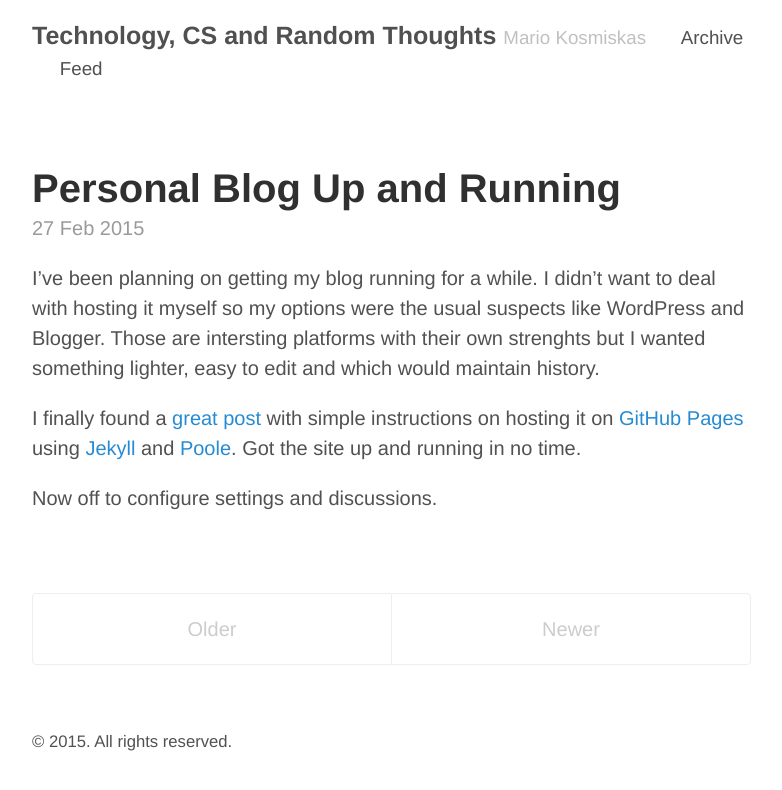
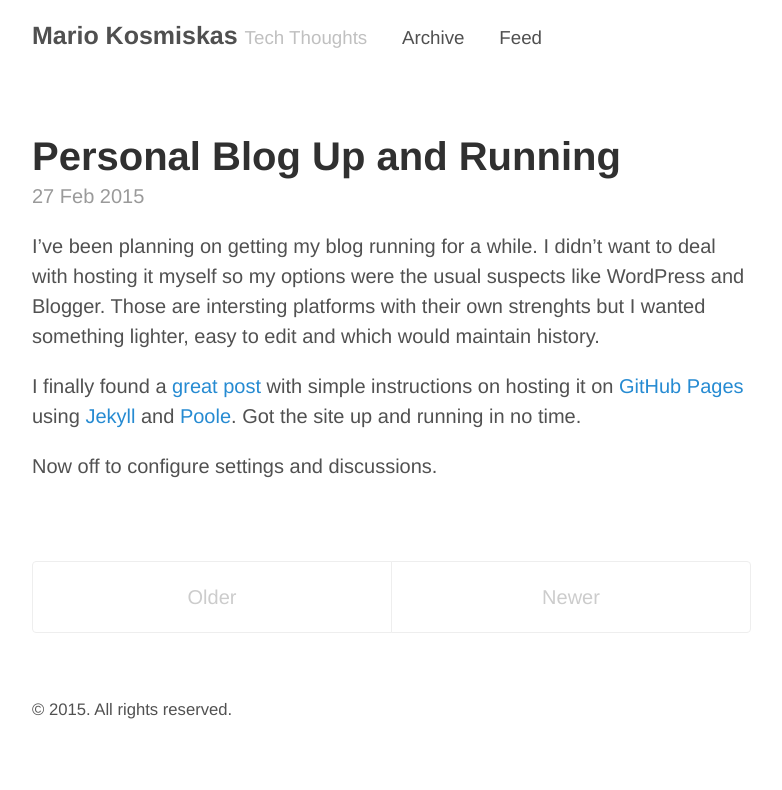
Before and after one commit to mariokmk/mariokmk.github.io, a Jekyll site: the page built from index.html, in a window 1280 px wide. Shown: the top 790 px of the page, without its empty margins (248-1030 px from the left). Built offline with Jekyll 4.4.1, drawn with Linux system fonts in a browser that asks for light colours; the list of posts is cut into pages by our own code.

Commit message:
Smaller Title & Tagline

```diff
--- a/_config.yml
+++ b/_config.yml
@@ -3,8 +3,8 @@ permalink:        pretty
 relative_permalinks: true
 
 # Setup
-title:            Technology, CS and Random Thoughts
-tagline:          Mario Kosmiskas
+title:            Mario Kosmiskas
+tagline:          Tech Thoughts
 url:              http://mariokmk.github.io
 paginate:         1
 baseurl:          /
```
